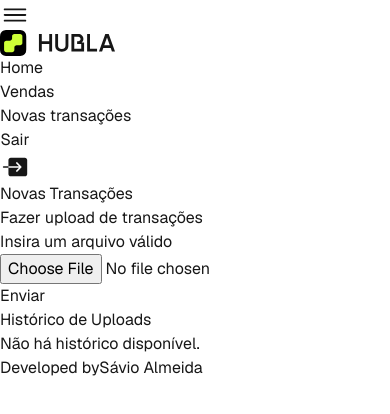
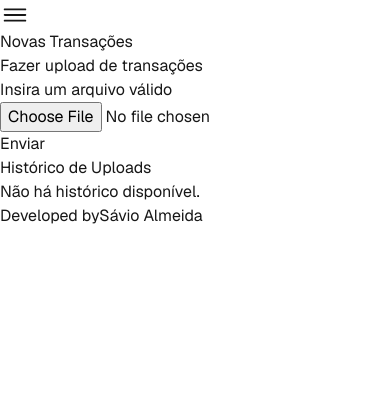
Before and after one commit to Saviovd/desafio-programacao-fullstack-hubla, a Next.js app in the folder frontend/: page /send-transactions in a window 390 px wide. Shown: the top 414 px of the page. Built offline with nearby package versions, Linux system fonts and the light colour scheme.

Commit message:
🐛 FIX: prevent that sidebar open in mobile devices without call

```diff
--- a/frontend/src/components/SideBar.tsx
+++ b/frontend/src/components/SideBar.tsx
@@ -1,4 +1,4 @@
-import { useState } from "react";
+import { useState, useEffect } from "react";
 import { motion, AnimatePresence } from "framer-motion";
 import Link from "next/link";
 import { usePathname, useRouter } from "next/navigation";
@@ -20,9 +20,17 @@ const routes: Route[] = [
 
 export default function Sidebar() {
   const { width } = useWindowSize();
-  const [isOpen, setIsOpen] = useState((width && width <= 1024) ? false : true);
+  const [isOpen, setIsOpen] = useState(false);
   const pathname = usePathname();
   const router = useRouter();
+
+  useEffect(() => {
+    if (width && width <= 1024) {
+      setIsOpen(false);
+    } else {
+      setIsOpen(true);
+    }
+  }, [width]);
 
   const handleLogout = () => {
     Cookie.remove("auth_token");
```
